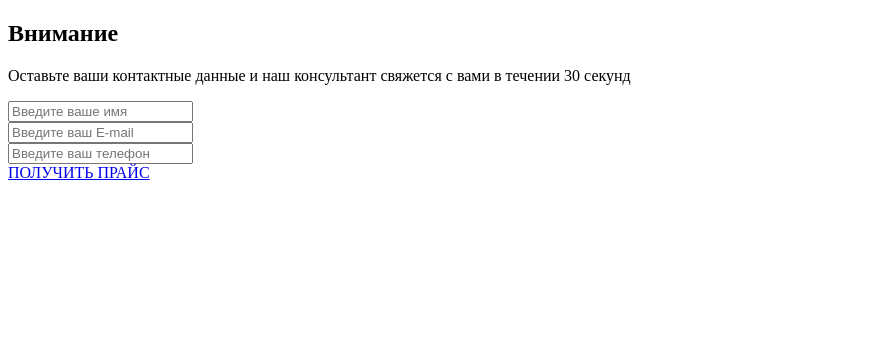
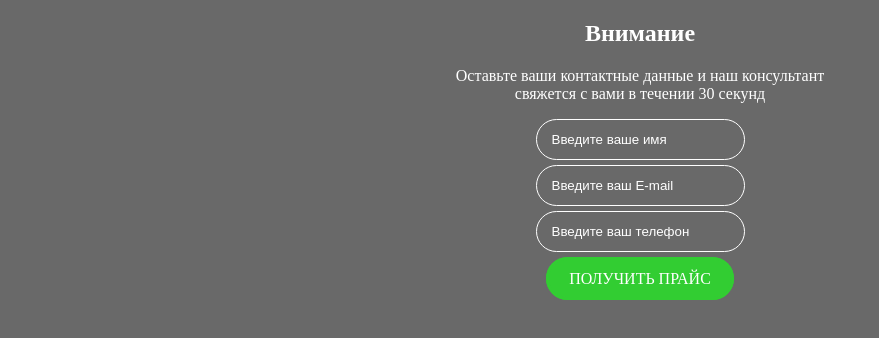
Before and after one commit to Lenivec512/EL1, a plain HTML site: page index.html in a window 1280 px wide. Shown: the whole page, without its empty margins (0-879 px from the left). Drawn offline with Linux system fonts and the light colour scheme.

Commit message:
Update index.html

```diff
--- a/index.html
+++ b/index.html
@@ -2,7 +2,7 @@
 <html>
 <head>
 	<title></title>
-	<link rel="stylesheet" type="text/css" href="040521.css">
+	<link rel="stylesheet" type="text/css" href="style.css">
 </head>
 <body>
 	<div class="first">
```
